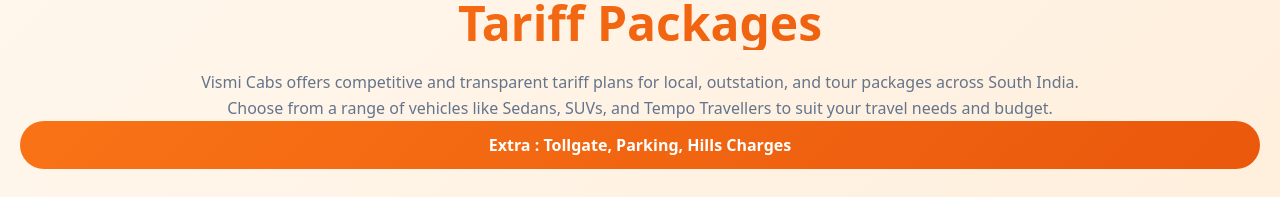
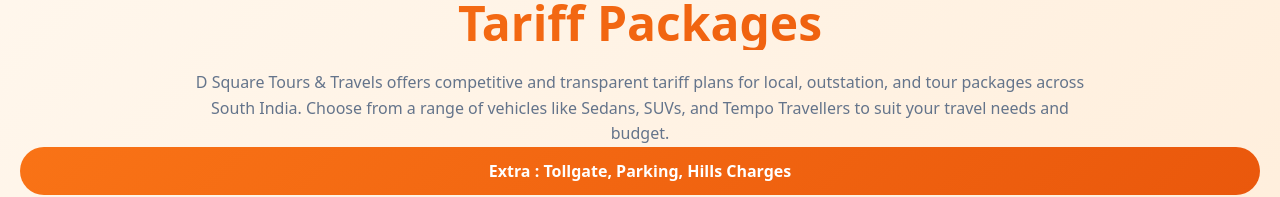
Before and after one commit to Simon0907/D-Square-Tours-Travels, a React (Vite) app: page /ourvehicles in a window 1280 px wide. Shown: the part 263-460 px from the top of the page. Built offline with nearby package versions, Linux system fonts and the light colour scheme.

Commit message:
OurVehicles.jsx

```diff
--- a/src/pages/OurVehicles.jsx
+++ b/src/pages/OurVehicles.jsx
@@ -139,7 +139,7 @@
         <h1 className="main-title">Tariff Packages</h1>
 
         <p className="description">
-          Vismi Cabs offers competitive and transparent tariff plans for local,
+          D Square Tours & Travels offers competitive and transparent tariff plans for local,
           outstation, and tour packages across South India. Choose from a range
           of vehicles like Sedans, SUVs, and Tempo Travellers to suit your
           travel needs and budget.
```
